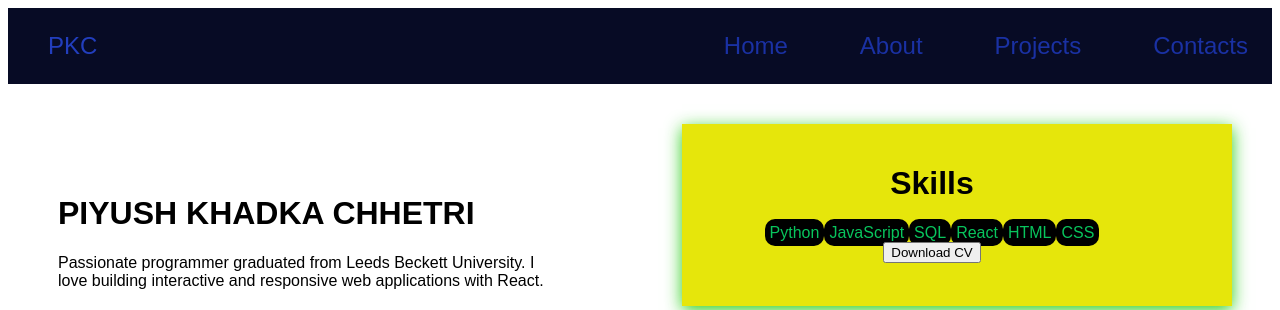
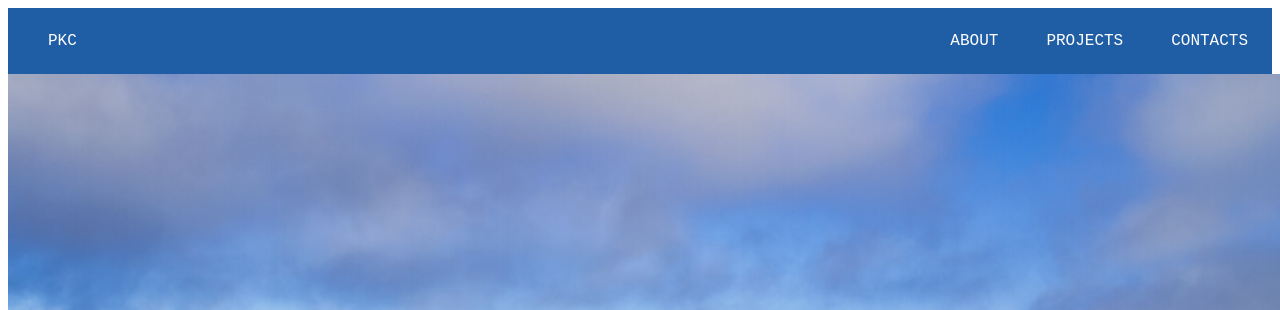
Before and after one commit to piyush-gif/piyush-gif.github.io, a React (Vite) app: page / in a window 1280 px wide. Shown: the top 310 px of the page. Built offline with nearby package versions, Linux system fonts and the light colour scheme.

Commit message:
made css design on the body, certification, navbar and backgroudn image

```diff
--- /dev/null
+++ b/src/Components/Body.jsx
@@ -0,0 +1,14 @@
+
+
+const Body= () =>{
+
+  return (
+    <div className="backgroundpic">
+
+    </div>
+  )
+}
+
+
+
+export default Body;
--- a/src/Components/Card.jsx
+++ b/src/Components/Card.jsx
@@ -1,3 +1,5 @@
+
+
 const Card =() =>{
 
   return (
@@ -16,7 +18,7 @@ const Card =() =>{
           <span>CSS</span>
           <div>
             <button>
-              <a href="/Piyushkhadkacv.pdf" download style={{ textDecoration: 'none', color: 'inherit' }}>
+              <a href="/Piyushkhadkacv.pdf" download>
                 Download CV
               </a>
             </button>
--- a/src/Components/NavBar.jsx
+++ b/src/Components/NavBar.jsx
@@ -1,21 +1,15 @@
-
-
 const NavBar = () =>{
-
   return (
     <nav>
       <div className="nav">
         <a>PKC</a>
         <div className="bar">
-          <a>Home</a>
-          <a>About</a>
-          <a>Projects</a>
-          <a>Contacts</a>
+          <a>ABOUT</a>
+          <a>PROJECTS</a>
+          <a>CONTACTS</a>
         </div>
       </div>
     </nav>
   )
 }
-
-
 export default NavBar;
--- a/src/Home.jsx
+++ b/src/Home.jsx
@@ -10,12 +10,13 @@ import Card from './Components/Card'
 import Project from './Components/Project'
 import Certification from './Components/Certification'
 import Contact from './Components/Contact'
-
+import Body from './Components/Body'
 function Home() {
 
   return (
     <>
       <NavBar/>
+      <Body/>
       <Card/>
       <Project/>
       <Certification/>
--- a/src/styles/Body.css
+++ b/src/styles/Body.css
@@ -1,5 +1,5 @@
 body {
-  font-family:Arial, Helvetica, sans-serif;
+  font-family:'SF Mono', 'Fira Mono', 'Fira Code', 'Roboto Mono', monospace;
 }
 span{
   background-color: rgb(0, 0, 0);
@@ -11,6 +11,8 @@ span{
 .card{
   display:flex;
   justify-content: space-between;
+
+
 }
 .card1{
   margin-top:40px;
@@ -28,3 +30,10 @@ span{
   padding-right: 50px;
   box-shadow:0 4px 16px rgba(24, 204, 8, 0.914)
 }
+.backgroundpic{
+  background-image:url('../assets/images/backgroundpic.jpg');
+  background-size:cover;
+  background-repeat:no-repeat;
+  min-height: 100vh;
+  width: 100vw;
+}
--- a/src/styles/Certification.css
+++ b/src/styles/Certification.css
@@ -5,7 +5,11 @@
   display: flex;
   width: 400px;
   margin:8px;
+  background-color: brown;
 }
 .certicard{
   display:flex;
 }
+.drop-down-content{
+  background-color: blueviolet;
+}
--- a/src/styles/NavBar.css
+++ b/src/styles/NavBar.css
@@ -2,24 +2,26 @@
   display: flex;
   justify-content: space-between;
   align-items: center;
-  background-color: rgb(7, 11, 37);
-  color:rgb(34, 62, 189);
+  background-color: rgb(31, 94, 165);
+  color:rgb(255, 255, 255);
   padding-left: 40px;
-  font-size: 1.5em;
   user-select: none;
+  font-size: 1em;
 }
+
 .bar{
   display:flex;
-  gap: 24px;
+  gap: 0px;
 }
 .bar a{
-  color:rgb(26, 49, 163);
+  color:rgb(255, 255, 255);
   padding: 24px;
+
 }
 .bar a:hover {
-  color: #fff;
+  color: #ffffff9e;
   cursor:pointer;
 }
 .bar a:active{
-  background-color: rgb(8, 197, 93);
+  background-color: rgb(9, 24, 80);
 }
```
Also changed, not shown: src/assets/images/backgroundpic.jpg (added).
